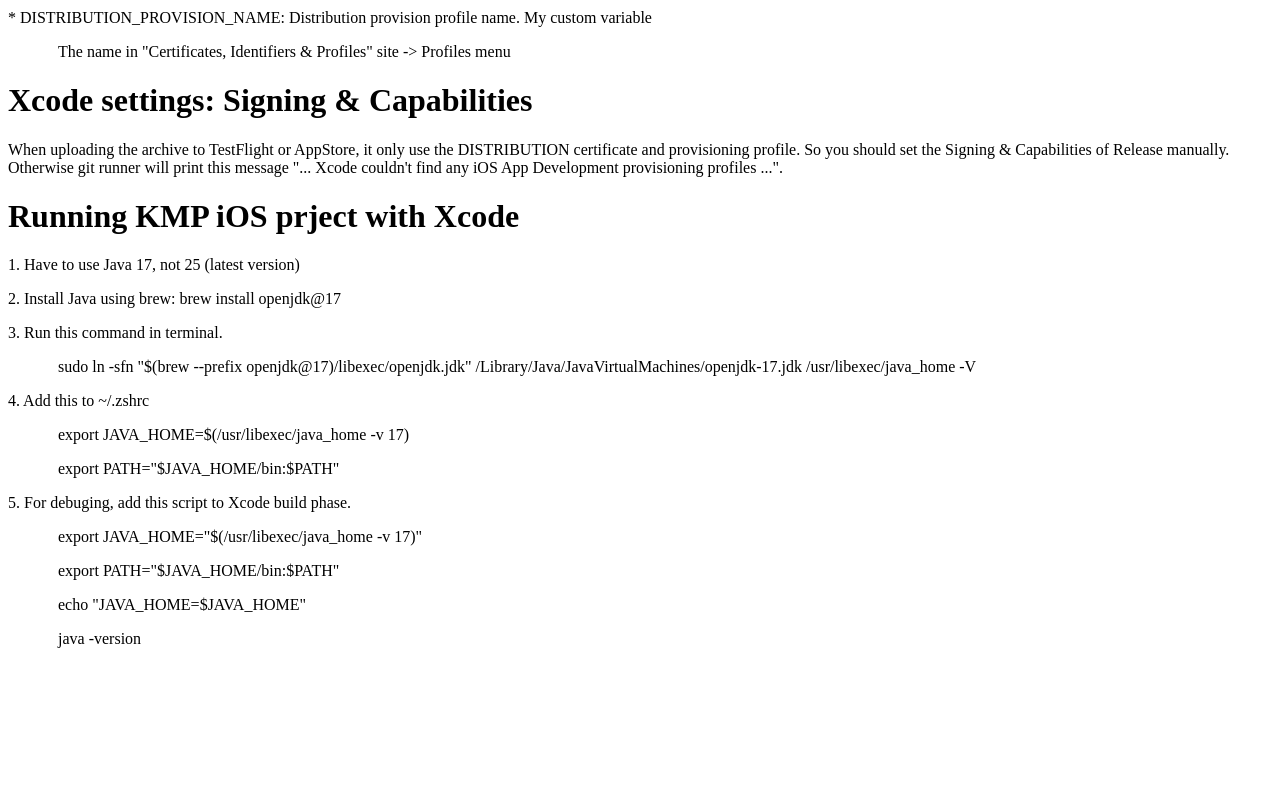
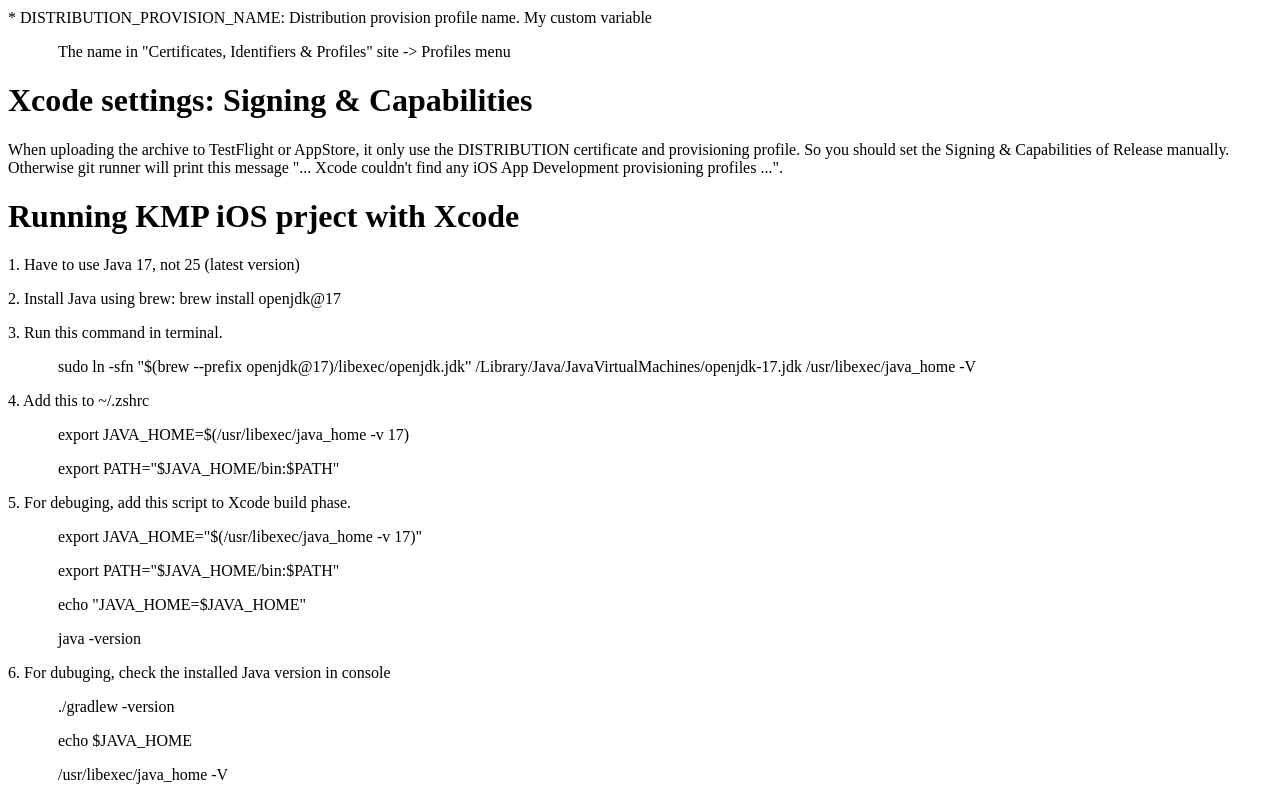
Before and after one commit to twkim-build/guide, a plain HTML site: page index.html in a window 1280 px wide. Shown: the part 1491-2291 px from the top of the page. Before the commit the page ends 2155 px from the top, so only its background shows below. Drawn offline with Linux system fonts and the light colour scheme.

```diff
--- a/index.html
+++ b/index.html
@@ -75,6 +75,10 @@
   <p style="text-indent: 50px">export PATH="$JAVA_HOME/bin:$PATH"</>
   <p style="text-indent: 50px">echo "JAVA_HOME=$JAVA_HOME"</>
   <p style="text-indent: 50px">java -version</>
+  <p>6. For dubuging, check the installed Java version in console</>
+  <p style="text-indent: 50px">./gradlew -version</>
+  <p style="text-indent: 50px">echo $JAVA_HOME</>
+  <p style="text-indent: 50px">/usr/libexec/java_home -V</>
 
 
 </body>
```
